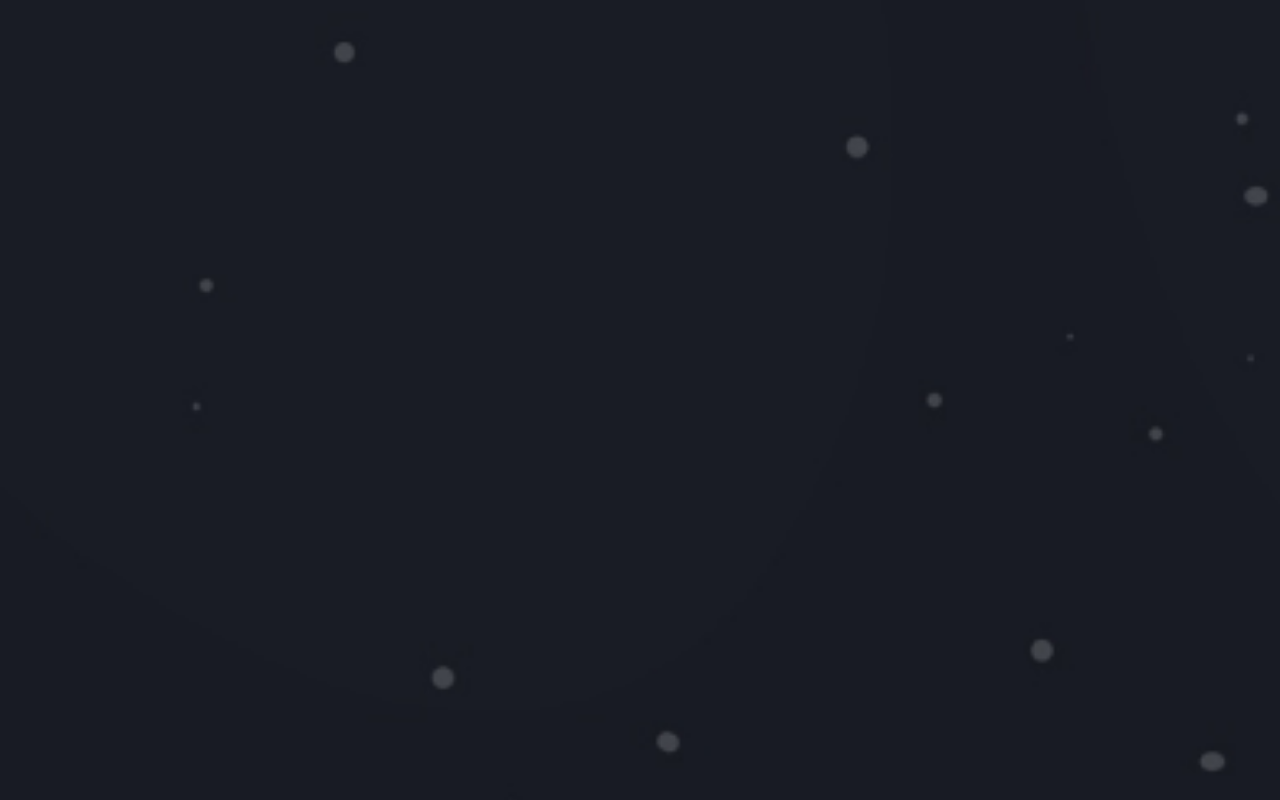
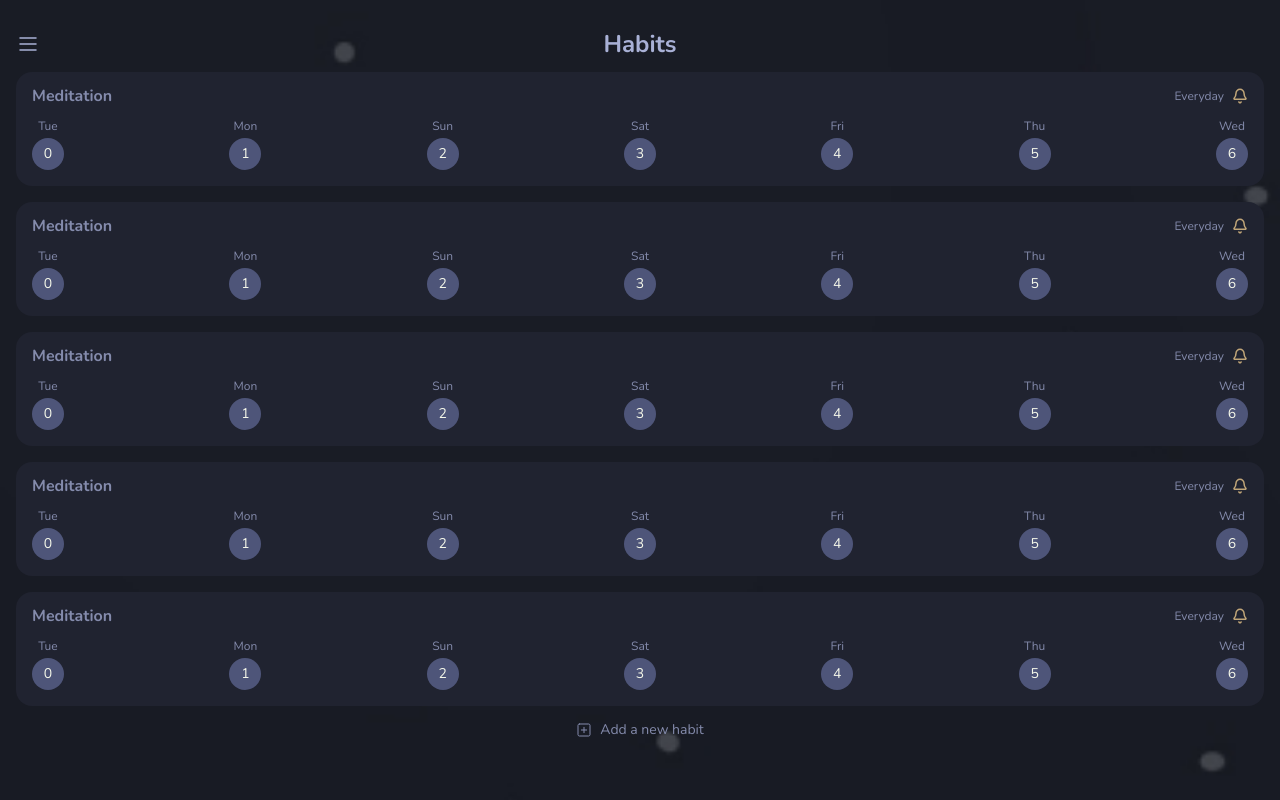
Before and after one commit to OleksandrKirkov/HabitTrackerFrontend, a Next.js app: page / in a window 1280 px wide. Built offline with nearby package versions, Linux system fonts and the light colour scheme.

Commit message:
feat: create home screen

```diff
--- /dev/null
+++ b/src/components/screens/home/home.tsx
@@ -0,0 +1,52 @@
+import { AddIcon } from '@/components/svg'
+import { HabitType } from '@/types/habit.type'
+
+import { HabitCard } from './habit-card/habit-card'
+
+const habits: HabitType[] = [
+    {
+        color: 'yellow',
+        id: 1,
+        name: 'Meditation',
+        timesPerDay: 0,
+    },
+    {
+        color: 'green',
+        id: 1,
+        name: 'Meditation',
+        timesPerDay: 0,
+    },
+    {
+        color: 'red',
+        id: 1,
+        name: 'Meditation',
+        timesPerDay: 0,
+    },
+    {
+        color: 'blue',
+        id: 1,
+        name: 'Meditation',
+        timesPerDay: 0,
+    },
+    {
+        color: 'violet',
+        id: 1,
+        name: 'Meditation',
+        timesPerDay: 0,
+    },
+]
+
+export function Home() {
+    return (
+        <div className='flex flex-col gap-4 items-center'>
+            {habits.map((habit, index) => (
+                <HabitCard key={`${habit.id}_${index}`} {...habit} />
+            ))}
+
+            <button className='flex items-center gap-2'>
+                <AddIcon className='w-4 h-4 stroke-text' />
+                <p className='text-sm leading-none text-text'>Add a new habit</p>
+            </button>
+        </div>
+    )
+}
--- a/src/pages/index.tsx
+++ b/src/pages/index.tsx
@@ -1,19 +1,14 @@
-import { Geist, Geist_Mono } from 'next/font/google'
+import { RootLayout } from '@/components/layouts/overlay/root-layout/root-layout'
+import { Home } from '@/components/screens/home/home'
 
-const geistSans = Geist({
-    subsets: ['latin'],
-    variable: '--font-geist-sans',
-})
+import { NextPageWithLayout } from './_app'
 
-const geistMono = Geist_Mono({
-    subsets: ['latin'],
-    variable: '--font-geist-mono',
-})
+const Page: NextPageWithLayout = () => {
+    return <Home />
+}
 
-export default function Home() {
-    return (
-        <div className={`${geistSans.className} ${geistMono.className}`}>
-            <main className=''></main>
-        </div>
-    )
+Page.getLayout = (page) => {
+    return <RootLayout>{page}</RootLayout>
 }
+
+export default Page
```
